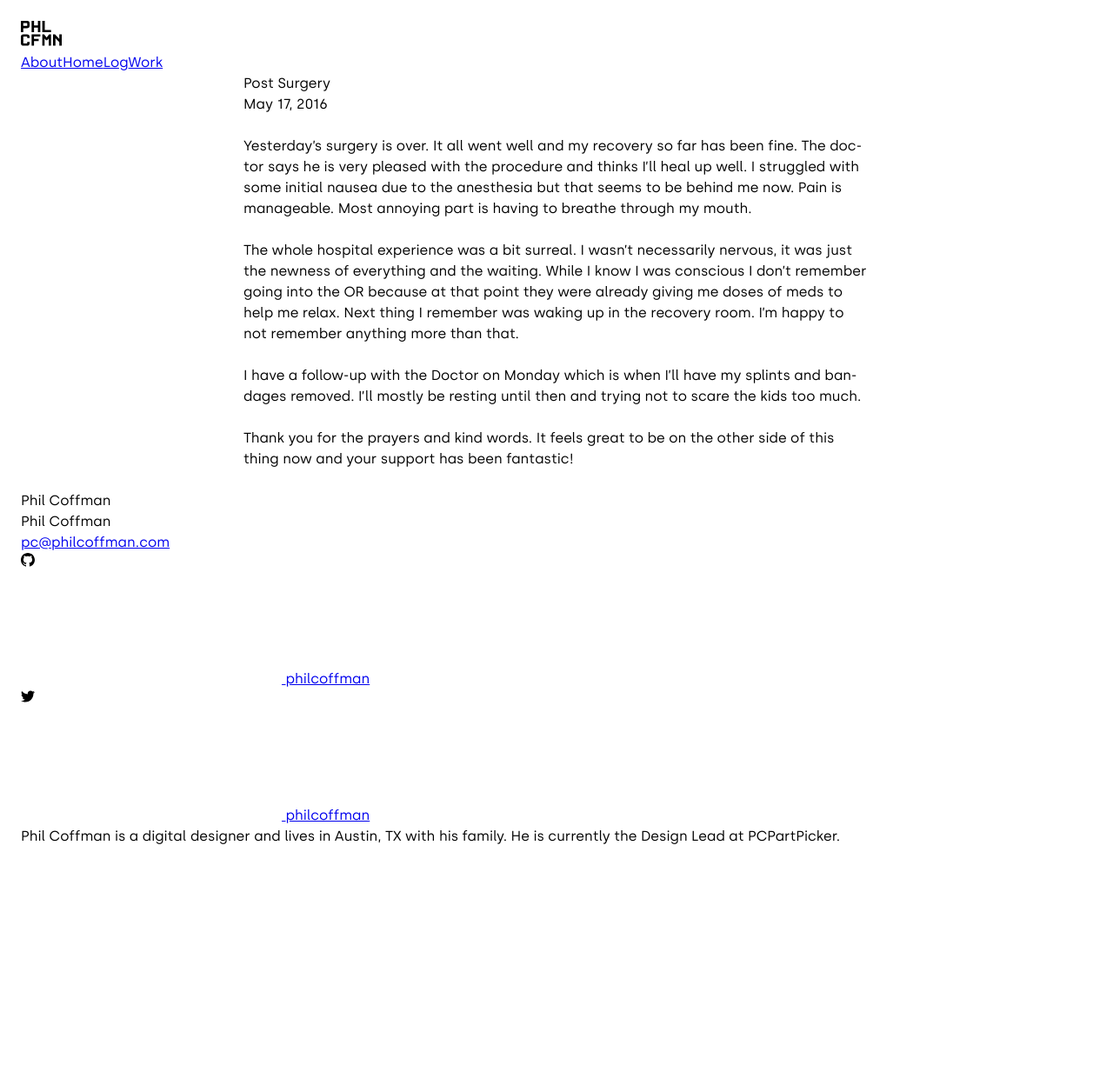
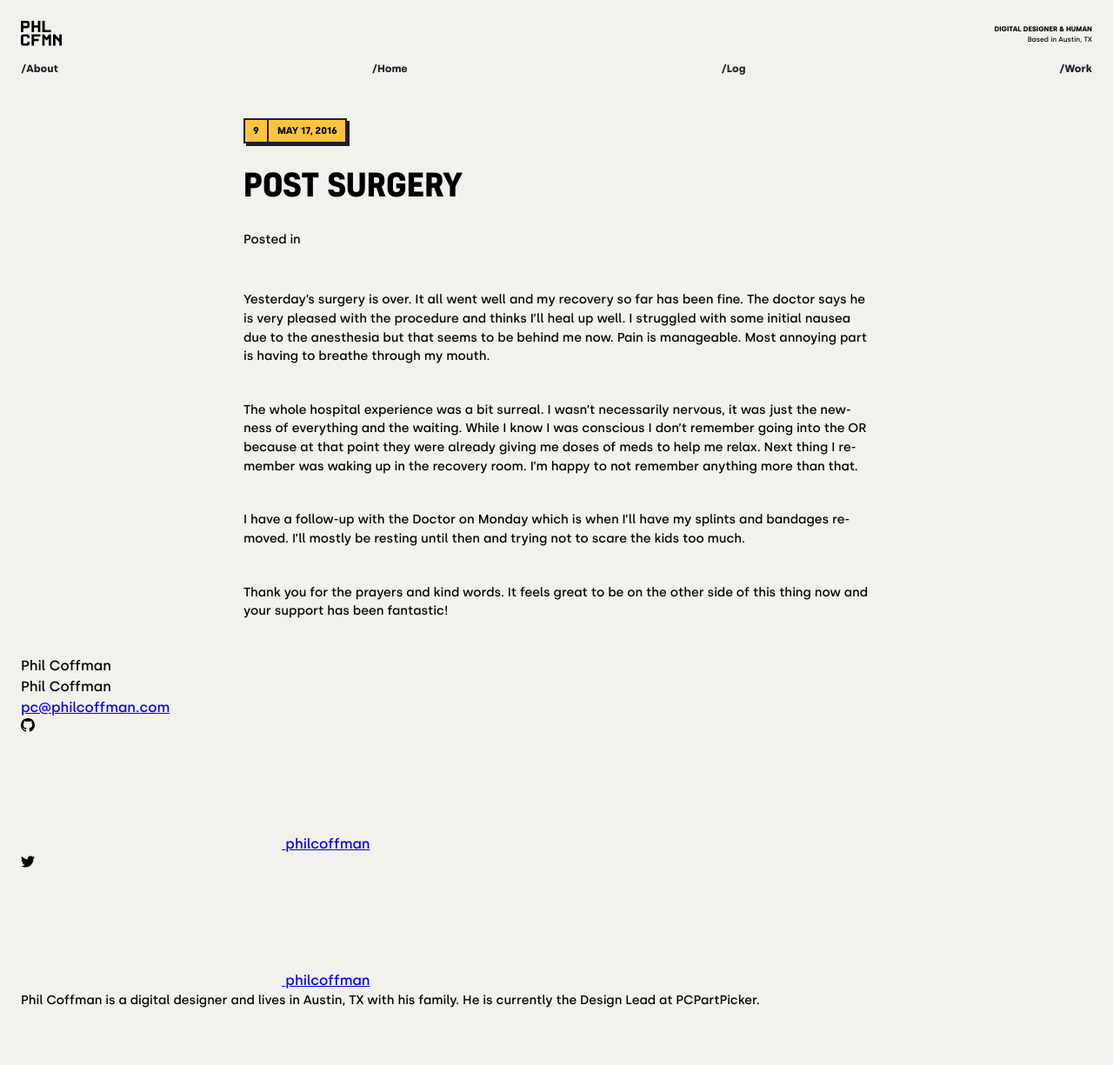
Before and after one commit to philcoffman/philcoffman.com, a Jekyll site: the page built from _posts/2016-05-17-post-surgery.markdown, in a window 1280 px wide. Shown: the whole page at 87% size. Built offline with Jekyll 4.4.1, drawn with Linux system fonts in a browser that asks for light colours; before the commit the page ends 1022 px from its top, so only the background shows below that.

Commit message:
Initial styles going in.

```diff
--- a/_includes/header.html
+++ b/_includes/header.html
@@ -1,17 +1,17 @@
 <header class="siteHeader" role="banner">
 
-  <div class="wrapper">
+  <div class="siteHeader__wrapper">
     {%- assign default_paths = site.pages | map: "path" -%}
     {%- assign page_paths = site.header_pages | default: default_paths -%}
     <!-- <a class="phlcfmn" rel="author" href="{{ "/" | relative_url }}">{{ site.title | escape }}</a> -->
     <a class="phlcfmn" rel="author" href="{{ "/" | relative_url }}"><svg id="d08c6ddf-3a91-4630-bad3-eb6f921c046a" data-name="Layer 1" xmlns="http://www.w3.org/2000/svg" viewBox="0 0 64 38.94"><title>Untitled-1</title><polygon points="26.69 7.09 20.63 7.09 20.63 0 16.82 0 16.82 17.86 20.63 17.86 20.63 10.72 26.69 10.72 26.69 17.86 30.5 17.86 30.5 0 26.69 0 26.69 7.09"/><polygon points="60.19 21.08 60.19 28.13 53.48 20.99 50.37 20.99 50.37 38.85 54.18 38.85 54.18 27.18 60.19 33.52 60.19 38.94 64 38.94 64 21.08 60.19 21.08"/><polygon points="16.82 38.85 20.57 38.85 20.57 31.73 27.86 31.73 27.86 28.13 20.57 28.13 20.57 24.53 30.5 24.53 30.5 20.99 16.82 20.99 16.82 38.85"/><polygon points="37.43 0 33.55 0 33.55 17.86 47.25 17.86 47.25 14.31 37.43 14.31 37.43 0"/><path d="M44.28,21.15c-1.44,1.82-3.11,4-3.83,5L36.4,21H33.56V38.85h3.56V27.44l2.25,2.83h2.06l2.25-2.83V38.85h3.57V21H44.41Z"/><path d="M9.17,21H4.59A4.34,4.34,0,0,0,0,25.37v9.1a4.34,4.34,0,0,0,4.59,4.38H9.11a4.34,4.34,0,0,0,4.58-4.38V32.86H9.88v1.73a.69.69,0,0,1-.62.68H4.44a.68.68,0,0,1-.62-.68V25.28a.68.68,0,0,1,.62-.68H9.26a.69.69,0,0,1,.62.68V27h3.81V25.54A4.43,4.43,0,0,0,9.17,21Z"/><path d="M9.11,0H0V17.86H3.76V11.57H9.11a4.4,4.4,0,0,0,4.58-4.41V4.38A4.34,4.34,0,0,0,9.11,0Zm.83,7.37A.68.68,0,0,1,9.32,8H3.76V3.49H9.32a.69.69,0,0,1,.62.68Z"/></svg></a>
-
+    <p class="byline"><strong>Digital Designer & Human</strong>Based in Austin, TX</p>
     {%- if page_paths -%}
     <nav class="siteNav">
         {%- for path in page_paths -%}
           {%- assign my_page = site.pages | where: "path", path | first -%}
           {%- if my_page.title -%}
-            <a class="page-link" href="{{ my_page.url | relative_url }}">{{ my_page.title | escape }}</a>
+          <a class="page-link" href="{{ my_page.url | relative_url }}">/{{ my_page.title | escape }}</a>
           {%- endif -%}
         {%- endfor -%}
     </nav>
--- a/_layouts/post.html
+++ b/_layouts/post.html
@@ -4,16 +4,16 @@ layout: default
 
 <article class="post h-entry" itemscope itemtype="http://schema.org/BlogPosting">
 
-  <header class="post-header">
-    <h1 class="post-title p-name" itemprop="name headline">{{ page.title | escape }}</h1>
-    <p class="post-meta">
+  <header class="postHeader">
+    <p class="postMeta">
+      <span class="postNumber">{{ page.index }}</span>
       <time class="dt-published" datetime="{{ page.date | date_to_xmlschema }}" itemprop="datePublished">
         {%- assign date_format = site.minima.date_format | default: "%b %-d, %Y" -%}
         {{ page.date | date: date_format }}
       </time>
-      {%- if page.author -%}
-        • <span itemprop="author" itemscope itemtype="http://schema.org/Person"><span class="p-author h-card" itemprop="name">{{ page.author }}</span></span>
-      {%- endif -%}</p>
+    </p>
+    <h1 class="postTitle p-name" itemprop="name headline">{{ page.title | escape }}</h1>
+    <p class="postCategory">Posted in <strong>{{ page.category }}</strong></p>
   </header>
 
   <div class="post-content e-content" itemprop="articleBody">
--- /dev/null
+++ b/_plugins/post_index_generator.rb
@@ -0,0 +1,11 @@
+module Jekyll
+    class PostIndex < Generator
+        safe true
+        priority :low
+        def generate(site)
+            site.posts.docs.each_with_index do |item, index|
+                item.data['index'] = index
+            end
+        end
+    end
+end
--- a/_sass/rebirth/_layout.scss
+++ b/_sass/rebirth/_layout.scss
@@ -1,5 +1,7 @@
 html {
   padding: $space-2;
+  box-sizing: border-box;
+  background-color: #F3F1EB;
 }
 body {
   .pageContent {
@@ -9,9 +11,87 @@ body {
 }
 
 .siteHeader {
-  .phlcfmn {
-    svg {
+  margin-bottom: 2rem;
+  .siteHeader__wrapper {
+    display: grid;
+    grid-template-columns: 1fr 1fr;
+    grid-template-rows: auto auto;
+    grid-template-areas:
+    "logo byline"
+    "nav nav"
+    ;
+    align-items: center;
+    .phlcfmn {
+      grid-area: logo;
       width: 47px;
+      height: 30px;
+      svg {
+        width: 47px;
+      }
+    }
+    .byline {
+      grid-area: byline;
+      font-size: .5rem;
+      text-align: right;
+      margin: 0;
+      strong {
+        font-weight: 700;
+        text-transform: uppercase;
+        display: block;
+      }
+    }
+    .siteNav {
+      grid-area: nav;
+      display: flex;
+      justify-content: space-between;
+      a {
+        font-size: .75rem;
+        font-weight: 700;
+        text-decoration: none;
+        color: $neutral--darker;
+        margin: 1rem 0;
+      }
     }
   }
 }
+
+.post {
+  .postHeader {
+    margin-bottom: 3rem;
+    .postMeta {
+      display: inline-block;
+      margin: 0 0 2rem;
+      background-color: #FDC43F;
+      border: 2px solid $neutral--darker;
+      font-size: .7rem;
+      font-weight: 700;
+      text-transform: uppercase;
+      box-shadow: 3px 3px 0px $neutral--darker;
+      span {
+        display: inline-block;
+        padding: 4px 7px;
+        border-right: 2px solid $neutral--darker;
+        min-width: 11px;
+        text-align: center;
+      }
+      time {
+        display: inline-block;
+        padding: 4px 9px 4px 7px;
+      }
+    }
+    .postTitle {
+      font-family: $headline-font-family;
+      text-transform: uppercase;
+      font-size: 2.25rem;
+      font-weight: 700;
+      line-height: 1;
+      margin-bottom: 2rem;
+    }
+  }
+  h2 {
+    font-size: 1.1rem;
+    font-weight: 700;
+    line-height: 1.375;
+    margin-bottom: .5rem;
+  }
+}
--- a/_sass/rebirth/_typography.scss
+++ b/_sass/rebirth/_typography.scss
@@ -1,6 +1,6 @@
 // Typography
 @include font-face(Silka, '/assets/fonts/silka-bold-webfont', bold);
-@include font-face(Silka, '/assets/fonts/silka-regular-webfont', regular);
+@include font-face(Silka, '/assets/fonts/silka-medium-webfont', medium);
 @include font-face(Kelson, '/assets/fonts/Kelson-Bold', bold);
 @include font-face(Kelson, '/assets/fonts/Kelson-Medium', medium);
 
@@ -41,7 +41,9 @@ body {
 
 p {
   font-family: $root-font-family;
-  margin: 0 0 1.5rem;
+  font-weight: 500;
+  font-size: .9rem;
+  margin: 0 0 2.5rem;
   hyphens: auto;
   strong {
     font-style: bold;
```
Also changed, not shown: _config.yml (line endings or trailing spaces). Lines whose indentation alone changed are shown as unchanged.
